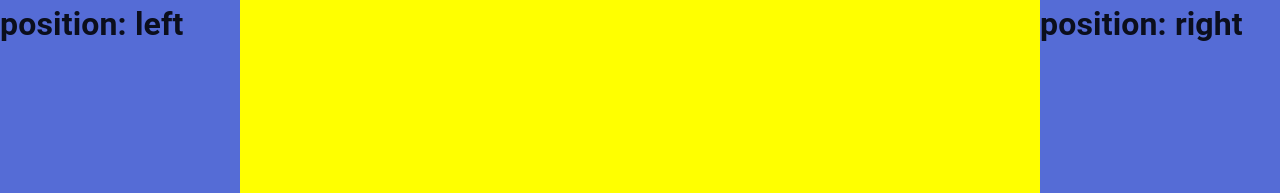
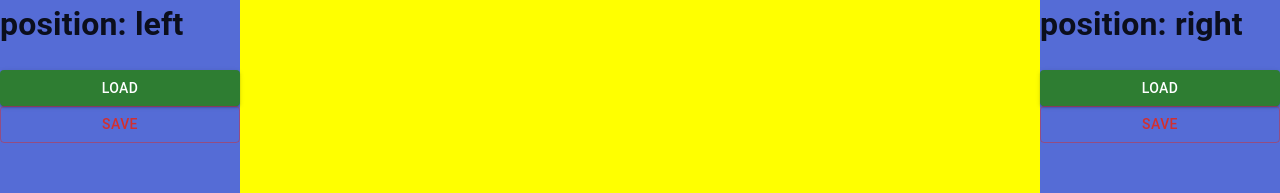
Before and after one commit to dispe/ed-diagram, a React (Vite) app: page / in a window 1280 px wide. Shown: the part 133-326 px from the top of the page. Built offline with nearby package versions, Linux system fonts and the light colour scheme.

Commit message:
Lifted state for excalidrawAPI in order to have a load function in the sidebar component

```diff
--- a/src/App.tsx
+++ b/src/App.tsx
@@ -22,12 +22,13 @@
 // The footer row is on the bottom (third row) with a fixed height and will not leave the viewport by scrolling
 
 
-import React from 'react';
+import React, { useRef, useState } from 'react';
 import Header from './layouts/Header';
 import Sidebar from './layouts/Sidebar';
 import Content from './layouts/Content';
 import Footer from './layouts/Footer';
 import { styled } from '@mui/material';
+import { ExcalidrawImperativeAPI } from '@excalidraw/excalidraw/types/types';
 
 const LayoutBox = styled('div')(({ theme }) => ({
   display: 'flex',
@@ -63,13 +64,25 @@ const FooterBox = styled('div')(({ theme }) => ({
 }));
 
 const App = () => {
+
+  const [
+    excalidrawAPI,
+    setExcalidrawAPI
+  ] = useState<ExcalidrawImperativeAPI | null>(null);
+
+  const excalidrawAPIHandler = (api: ExcalidrawImperativeAPI) => {
+    setExcalidrawAPI(api);
+  };
+
   return (
     <LayoutBox>
       <HeaderBox><Header /></HeaderBox>
       <ContentBox>
-        <Sidebar position='left' />
-        <Content />
-        <Sidebar position='right' />
+        <Sidebar position='left' excalidrawAPI={excalidrawAPI} />
+        <Content
+          excalidrawAPIHandler={excalidrawAPIHandler}
+        />
+        <Sidebar position='right' excalidrawAPI={excalidrawAPI} />
       </ContentBox>
       <FooterBox><Footer /></FooterBox>
     </LayoutBox>
--- a/src/layouts/Content.tsx
+++ b/src/layouts/Content.tsx
@@ -1,8 +1,7 @@
-import { Excalidraw } from '@excalidraw/excalidraw';
 import React from 'react';
 import { styled } from '@mui/material';
-
-
+import { Excalidraw } from '@excalidraw/excalidraw';
+import { ExcalidrawImperativeAPI } from '@excalidraw/excalidraw/types/types';
 
 const ContentBox = styled('div')({
   flex: 1,
@@ -10,12 +9,19 @@ const ContentBox = styled('div')({
   flexDirection: 'column',
 });
 
-const Content: React.FC = ((props) => {
+type ContentProps = {
+  excalidrawAPIHandler: (api: ExcalidrawImperativeAPI) => void;
+};
+
+const Content: React.FC<ContentProps> = (( { excalidrawAPIHandler } ) => {
 
   return (
     <>
       <ContentBox>
-        <Excalidraw gridModeEnabled={true} />
+        <Excalidraw
+          gridModeEnabled={true}
+          excalidrawAPI={(api: ExcalidrawImperativeAPI) => excalidrawAPIHandler(api)}
+        />
       </ContentBox>
     </>
   );
--- a/src/layouts/Sidebar.tsx
+++ b/src/layouts/Sidebar.tsx
@@ -1,9 +1,11 @@
 import React from 'react';
-import { styled } from '@mui/material';
-import { Margin } from '@mui/icons-material';
+import { styled, Button } from '@mui/material';
+import { restoreElements } from '@excalidraw/excalidraw';
+import { ExcalidrawImperativeAPI } from '@excalidraw/excalidraw/types/types';
 
 type SidebarProps = {
   position: 'left' | 'right';
+  excalidrawAPI: ExcalidrawImperativeAPI | null;
 };
 
 const getSidebarBox = (position: SidebarProps['position']) => styled('div')(({ theme }) => ({
@@ -16,12 +18,68 @@ const getSidebarBox = (position: SidebarProps['position']) => styled('div')(({ t
   marginRight: position === 'right' ? 0 : 'auto',
 }));
 
-const Sidebar: React.FC<SidebarProps> = ({ position }) => {
+const Sidebar: React.FC<SidebarProps> = ({ position, excalidrawAPI }) => {
   const SidebarBox = getSidebarBox(position);
+
+
+const updateScene = () => {
+  const sceneData = {
+    elements: restoreElements(
+      [
+        {
+          type: 'rectangle',
+          version: 141,
+          versionNonce: 361174001,
+          isDeleted: false,
+          id: 'oDVXy8D6rom3H1-LLH2-f',
+          fillStyle: 'hachure',
+          strokeWidth: 1,
+          strokeStyle: 'solid',
+          roughness: 1,
+          opacity: 100,
+          angle: 0,
+          x: 100.50390625,
+          y: 93.67578125,
+          strokeColor: '#c92a2a',
+          backgroundColor: 'transparent',
+          width: 186.47265625,
+          height: 141.9765625,
+          seed: 1968410350,
+          frameId: null,
+          groupIds: [],
+          boundElements: null,
+          locked: false,
+          link: null,
+          updated: 1,
+          roundness: {
+            type: 3,
+            value: 32
+          }
+        }
+      ],
+      null
+    ),
+    appState: {
+      viewBackgroundColor: '#edf2ff'
+    }
+  };
+  console.log(sceneData);
+
+  excalidrawAPI?.updateScene(sceneData);
+};
+
 
   return (
     <SidebarBox>
       <h1>Sidebar position: {position} </h1>
+
+      <Button variant="contained" color="success" onClick={updateScene}>
+        Load
+      </Button>
+      <Button variant="outlined" color="error">
+        Save
+      </Button>
+
     </SidebarBox>
   );
 };
```
